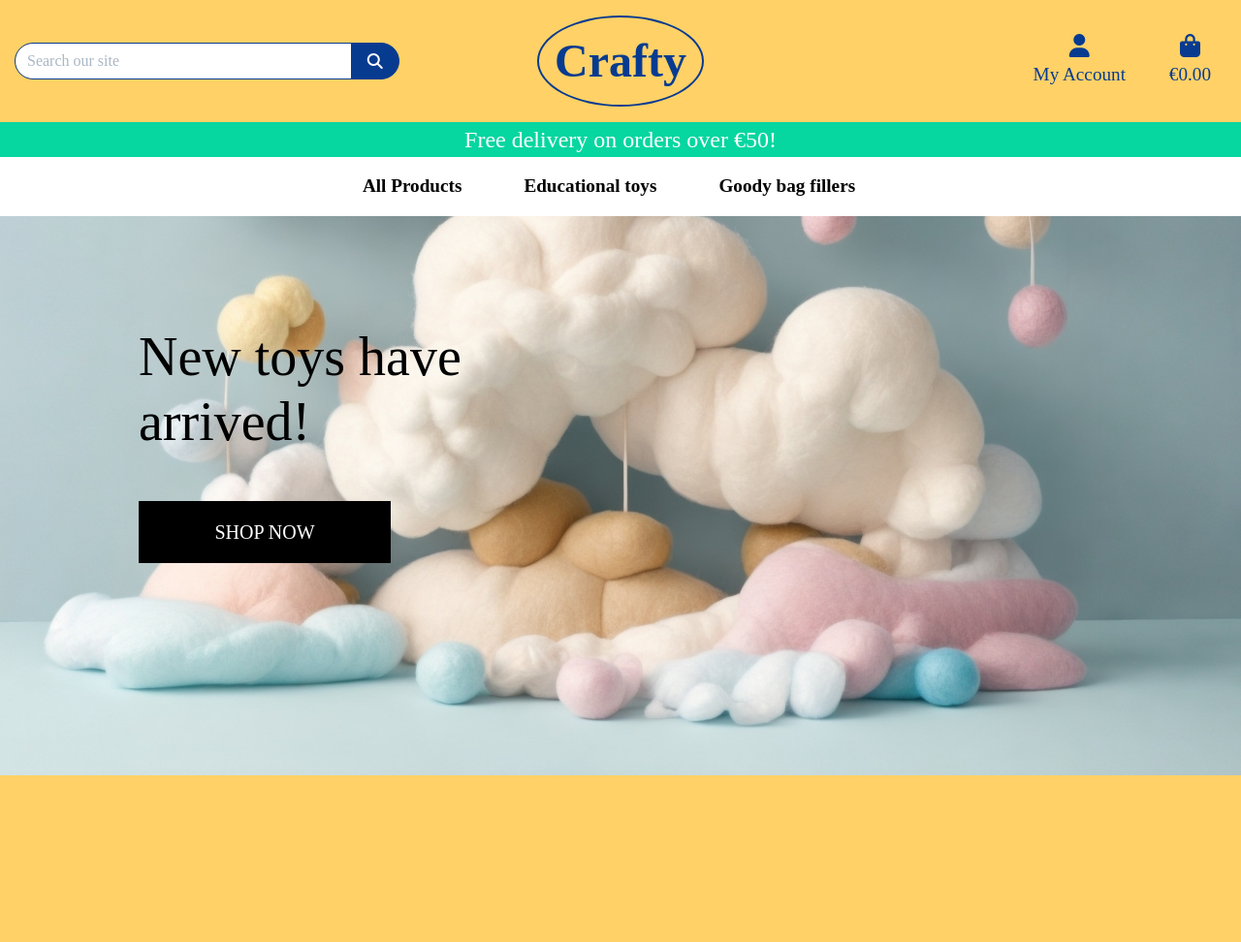
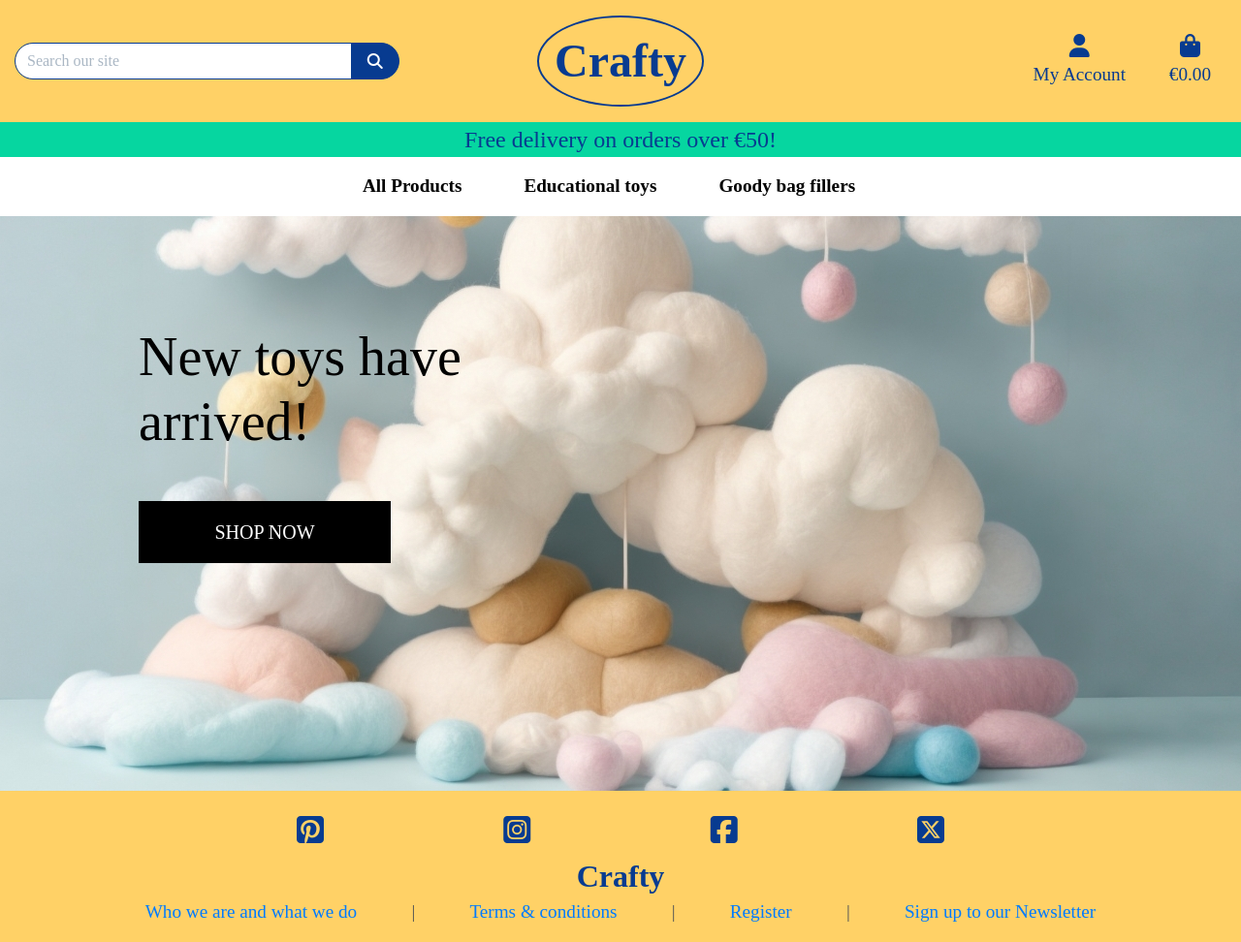
Before and after one commit to jbocciadev/PP5-crafty, a Django app: page / in a window 1280 px wide. Shown: the whole page at 97% size. Before the commit the page ends 800 px from the top, so only its background shows below. Run offline with Django 4.2, Linux system fonts and the light colour scheme; some libraries are stand-ins or nearby versions; some web fonts are replaced.

Commit message:
Initial footer.

```diff
--- a/products/templates/products/includes/new-product-review-form.html
+++ b/products/templates/products/includes/new-product-review-form.html
@@ -3,6 +3,7 @@
     <div class="modal-dialog" role="document">
     <div class="modal-content">
         <div class="modal-header">
+            <h5 class="modal-title text-center">Your review:</h5>
         <button type="button" class="close" data-dismiss="modal" aria-label="Close">
             <span aria-hidden="true">&times;</span>
         </button>
--- a/static/css/base.css
+++ b/static/css/base.css
@@ -2,7 +2,7 @@ html {
     height: 100%;
 }
 
-header {
+header, footer {
     background-color: #ffd166;
 }
 
@@ -26,12 +26,11 @@ body {
 }
 
 .logo-font {
-    /* text-transform: uppercase; */
+    color: #073B90;
 }
 .logo-name {
     font-size: 3rem;
     padding: 1rem;
-    color: #073B90;
     border: 2px solid #073B90;
     border-radius: 50%;
 }
@@ -304,6 +303,11 @@ form .fa-star.fa-solid {
     font-family: 'Dosis', sans-serif;
 }
 
+.fa-brands {
+    color: #073B90;
+    font-size: 2rem;
+}
+
 /* -------------------------------- Media Queries */
 
 /* Slightly larger container on xl screens */
--- a/templates/base.html
+++ b/templates/base.html
@@ -144,6 +144,8 @@
     {% block content %}
     {% endblock %}
 
+    {% include 'includes/desktop-footer.html' %}
+
     {% block postloadjs %}
         <script type="text/javascript">
             $('.toast').toast('show');
--- /dev/null
+++ b/templates/includes/desktop-footer.html
@@ -0,0 +1,49 @@
+<footer class="d-none d-md-block my-3 position-relative">
+    <div class="container-fluid">
+        <div class="row py-3">
+            <div class="col-12">
+                <div class="row">
+                    <div class="col-8 offset-2">
+                        <div class="row">
+                            <div class="col text-center py-2">
+                                <a href="#"><i class="fa-brands fa-square-pinterest"></i></a>
+                            </div>
+                            <div class="col text-center py-2">
+                                <a href="#"><i class="fa-brands fa-square-instagram"></i></a>
+                            </div>
+                            <div class="col text-center py-2">
+                                <a href="#"><i class="fa-brands fa-square-facebook"></i></a>
+                            </div>
+                            <div class="col text-center py-2">
+                                <a href="#"><i class="fa-brands fa-square-x-twitter"></i></a>
+                            </div>
+                        </div>
+                    </div>
+                </div>
+                <div class="row">
+                    <div class="col-10 offset-1">
+                        <h2 class="logo-font my-0 text-center footer-logo mb-1"><strong>Crafty</strong></h2>
+                        <section class="d-flex justify-content-around">
+                            <div class="div footer-link">
+                                <a href="#">Who we are and what we do</a>
+                            </div>
+                            |
+                            <div class="div footer-link">
+                                <a href="#">Terms & conditions</a>
+                            </div>
+                            |
+                            <div class="div footer-link">
+                                <a href="#">Register</a>
+                            </div>
+                            |
+                            <div class="div footer-link">
+                                <a href="#">Sign up to our Newsletter</a>
+                            </div>
+
+                        </section>
+                    </div>
+                </div>
+            </div>
+            </div>
+        </div>
+</footer>
```
